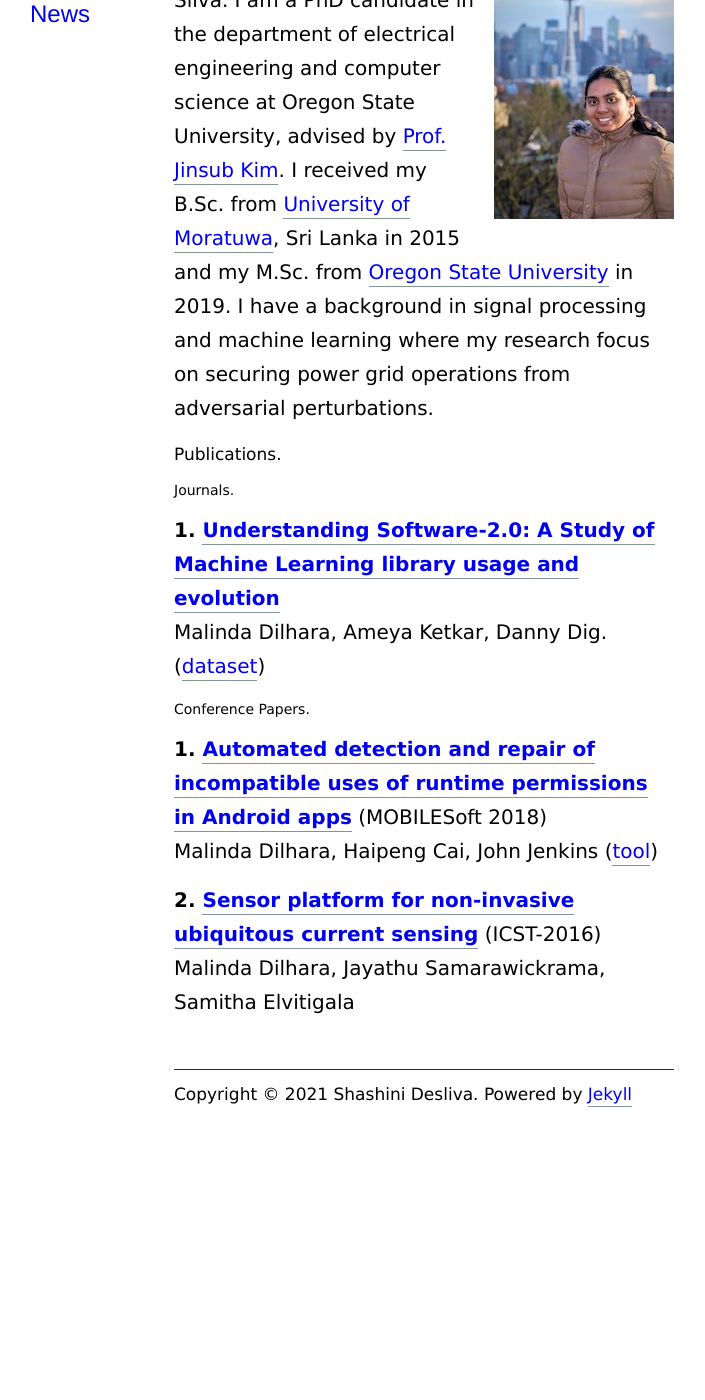
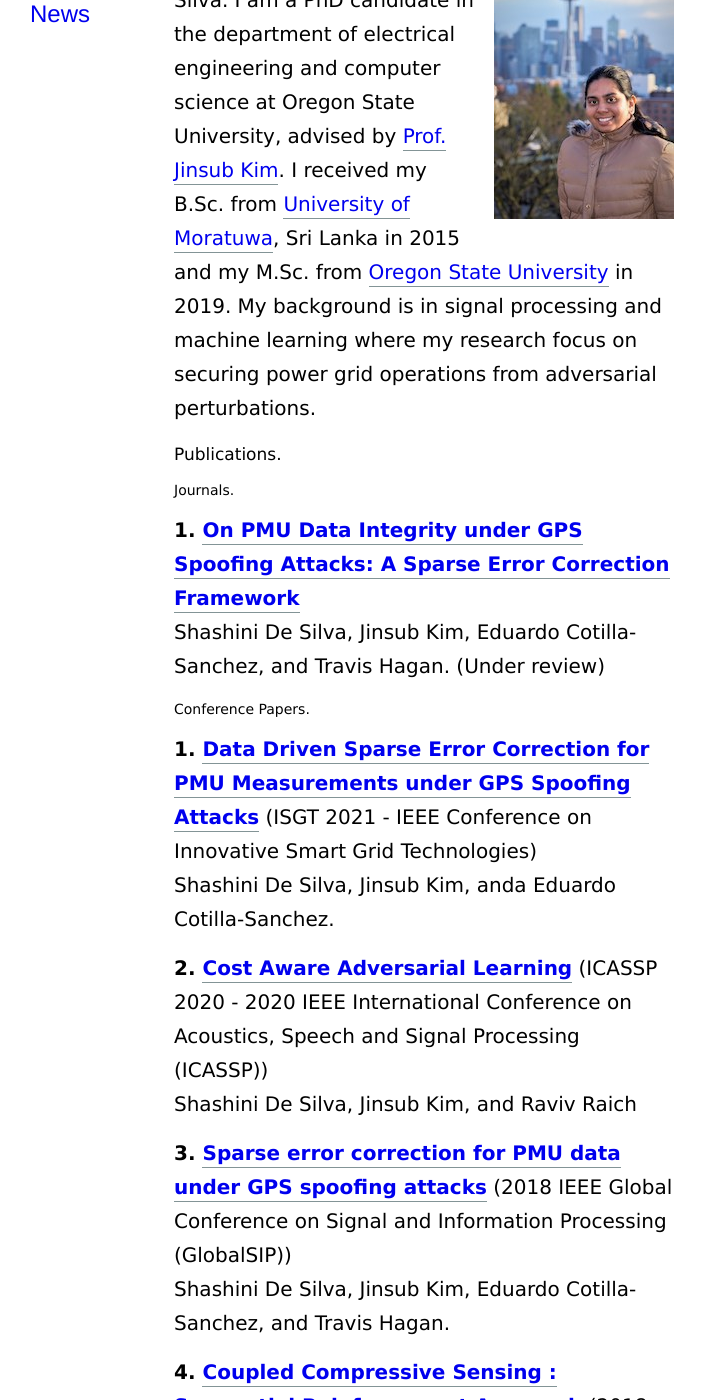
Before and after one commit to shashidesilvas/shashidesilvas.github.io, a Jekyll site: the page built from index.markdown, in a window 1280 px wide and 1400 px high, scrolled down 316 px. Shown: the whole window, without its empty margins (216-921 px from the left). Built offline with Jekyll 4.4.1, drawn with Linux system fonts in a browser that asks for light colours; nearby versions of some CDN libraries; the list of posts is cut into pages by our own code; before the commit the page ends 1445 px from its top, so only the background shows below that; some of the changed text lies outside the part shown.

Commit message:
Updated Publications

```diff
--- a/index.markdown
+++ b/index.markdown
@@ -5,17 +5,24 @@ title: About
 
 
 <img src="/images/shakespeare.png" class="right" />
-Hi! My name is Shashini De Silva. I am a PhD candidate in the department of electrical engineering and computer science at Oregon State University, advised by [Prof. Jinsub Kim](https://sites.google.com/a/cornell.edu/jinsub-kim/home). I received my B.Sc. from [University of Moratuwa](http://www.ent.mrt.ac.lk/web3/), Sri Lanka in 2015 and my M.Sc. from [Oregon State University](https://eecs.oregonstate.edu/) in 2019. I have a background in signal processing and machine learning where my research focus on securing power grid operations from adversarial perturbations.
+Hi! My name is Shashini De Silva. I am a PhD candidate in the department of electrical engineering and computer science at Oregon State University, advised by [Prof. Jinsub Kim](https://sites.google.com/a/cornell.edu/jinsub-kim/home). I received my B.Sc. from [University of Moratuwa](http://www.ent.mrt.ac.lk/web3/), Sri Lanka in 2015 and my M.Sc. from [Oregon State University](https://eecs.oregonstate.edu/) in 2019. My background is in signal processing and machine learning where my research focus on securing power grid operations from adversarial perturbations.
 
 # Publications.
 ### Journals.
-**1.  [Understanding Software-2.0: A Study of Machine Learning library usage and evolution](https://ir.library.oregonstate.edu/concern/defaults/3b591h056)**<br/>
-Malinda Dilhara, Ameya Ketkar, Danny Dig. ([dataset](https://serene-beach-16261.herokuapp.com/))
+**1.  [On PMU Data Integrity under GPS Spoofing Attacks: A Sparse Error Correction Framework](https://arxiv.org/abs/2008.09691)**<br/>
+Shashini De Silva, Jinsub Kim, Eduardo Cotilla-Sanchez, and Travis Hagan. (Under review)
 
 ### Conference Papers.
+**1. [Data Driven Sparse Error Correction for PMU Measurements under GPS Spoofing Attacks](Accepted)** (ISGT 2021 - IEEE Conference on Innovative Smart Grid Technologies)<br/>
+Shashini De Silva, Jinsub Kim, anda Eduardo Cotilla-Sanchez.
 
-**1. [Automated detection and repair of incompatible uses of runtime permissions in Android apps](https://www.researchgate.net/profile/Haipeng_Cai/publication/326566842_Automated_detection_and_repair_of_incompatible_uses_of_runtime_permissions_in_Android_apps/links/5bd2a997299bf1124fa37c9b/Automated-detection-and-repair-of-incompatible-uses-of-runtime-permissions-in-Android-apps.pdf)** (MOBILESoft 2018)<br/>
-Malinda Dilhara, Haipeng Cai, John Jenkins ([tool](https://bitbucket.org/malindadoo/arpdroid))
+**2. [Cost Aware Adversarial Learning](https://ieeexplore.ieee.org/abstract/document/9053631)** (ICASSP 2020 - 2020 IEEE International Conference on Acoustics, Speech and Signal Processing (ICASSP))<br/> Shashini De Silva, Jinsub Kim, and Raviv Raich
 
-**2. [Sensor platform for non-invasive ubiquitous current sensing](https://ieeexplore.ieee.org/abstract/document/7796322)** (ICST-2016)<br/>
-Malinda Dilhara, Jayathu Samarawickrama, Samitha Elvitigala
+**3. [Sparse error correction for PMU data under GPS spoofing attacks](https://ieeexplore.ieee.org/abstract/document/8645973)** (2018 IEEE Global Conference on Signal and Information Processing (GlobalSIP))<br/> Shashini De Silva, Jinsub Kim, Eduardo Cotilla-Sanchez, and Travis Hagan.
+
+**4. [Coupled Compressive Sensing : Sequential Reinforcement Approach](https://ieeexplore.ieee.org/abstract/document/8450859)** (2018 IEEE Statistical Signal Processing Workshop (SSP))<br/> Shashini De Silva, and Jinsub Kim.
+
+**5. [Unsupervised multiview learning with partial distribution information](https://ieeexplore.ieee.org/abstract/document/8168138)** ( 2017 IEEE 27th International Workshop on Machine Learning for Signal Processing (MLSP))<br/>
+Shashini De Silva, Jinsub Kim, and Raviv Raich
+
+**6. [A sensor platform for the visually impaired to walk straight avoiding obstacles](https://ieeexplore.ieee.org/abstract/document/7438513)** ( 2015 9th International Conference on Sensing Technology (ICST))<br/> Shashini De Silva, and Dileeka Dias.
```
